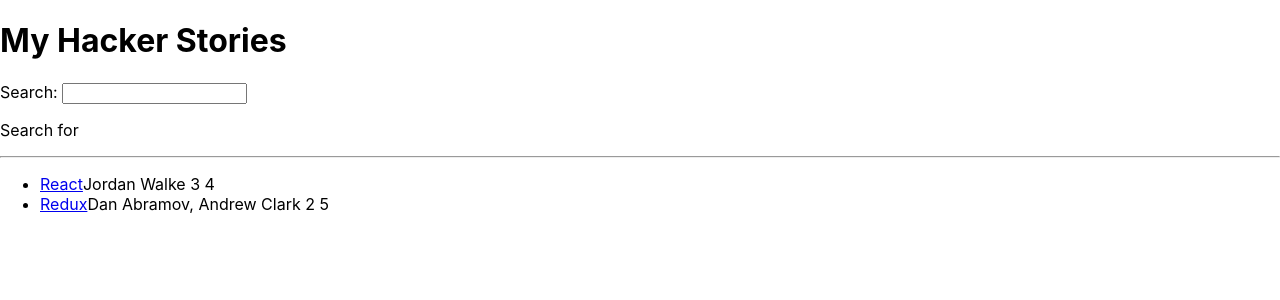
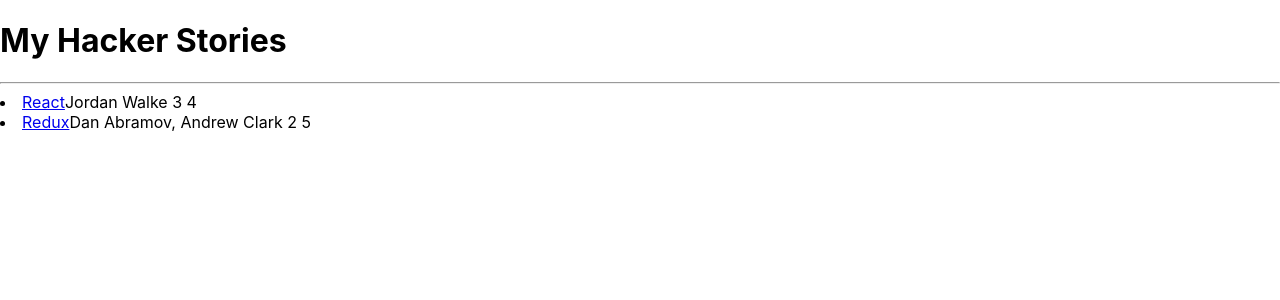
Before and after one commit to up2code3/hacker-stories-ctd, a React (Create React App) app: page / in a window 1280 px wide. Shown: the top 300 px of the page. Built offline with nearby package versions, Linux system fonts and the light colour scheme.

Commit message:
lifted state to app comp and now passing down to list comp

```diff
--- a/src/App.js
+++ b/src/App.js
@@ -1,20 +1,16 @@
 import * as React from "react";
 import Header from "./Header";
 
-function List(props) {
-  return (
-    <ul>
-      {props.list.map(function (item) {
-        return <Item item={item} />;
-      })}
-    </ul>
+const List = (props) =>
+
+  props.list.map((item) =>
+
+    <Item key={item.objectID} item={item} />
+
   );
-}
 
-const Item = ({item}) => {
+const Item = ({ item }) =>
 
-
-  return (
     <li key={item.objectID}>
       <span>
         <a href={item.url}>{item.title}</a>
@@ -22,30 +18,22 @@
       <span>{item.author + " "}</span>
       <span>{item.num_comments + " "}</span>
       <span>{item.points + " "}</span>
-    </li>
-  );
-};
+    </li>;
+
 
 const Search = (props) => {
-  const [searchTerm, setSearchTerm] = React.useState('');
+  const handleChange = (event) =>
+    props.onSearch(event);
 
-  const handleChange = (event) => {
-    setSearchTerm(event.target.value);
-    props.onSearch(event);
-  };
-
-  return (
     <div>
       <label htmlFor="search">Search: </label>
-      <input id="search" type="text" onChange={handleChange} />
+      <input id="search" type="text" value={props.search} onChange={handleChange} />
+      <p>
+        Search for <strong>{props.searchTerm}</strong>
+      </p>
+    </div>
 
-      <p>
-        Search for <strong>{searchTerm}</strong>
-      </p>
-
-    </div>
-  );
-}
+};
 
 function App() {
   const stories = [
@@ -67,20 +55,28 @@
     },
   ];
 
+  const [searchTerm, setSearchTerm] = React.useState("");
+
   const handleSearch = (event) => {
-      console.log(event.target.value);
-  }
+    console.log(event.target.value);
+    setSearchTerm(event.target.value);
+  };
+
+
+
+  const searchedStories = stories.filter(function (story) {
+    return story.title.toLowerCase().includes(searchTerm);
+  });
 
   return (
     <div>
       <Header />
 
-      <Search onSearch={handleSearch} />
+      <Search onSearch={handleSearch} searchTerm={searchTerm} />
 
       <hr />
 
-      <List list={stories} />
-
+      <List list={searchedStories} />
     </div>
   );
 }
```
